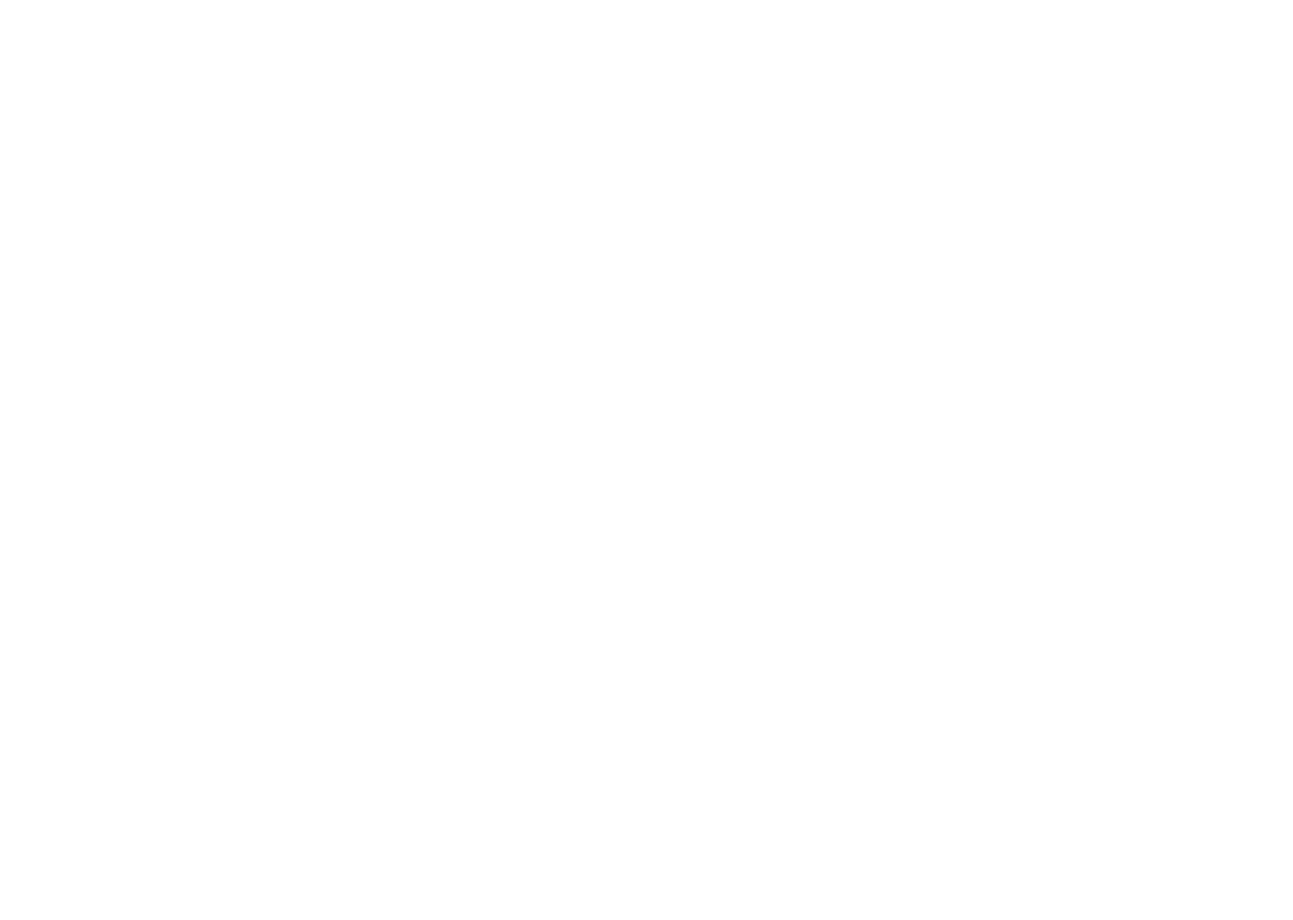
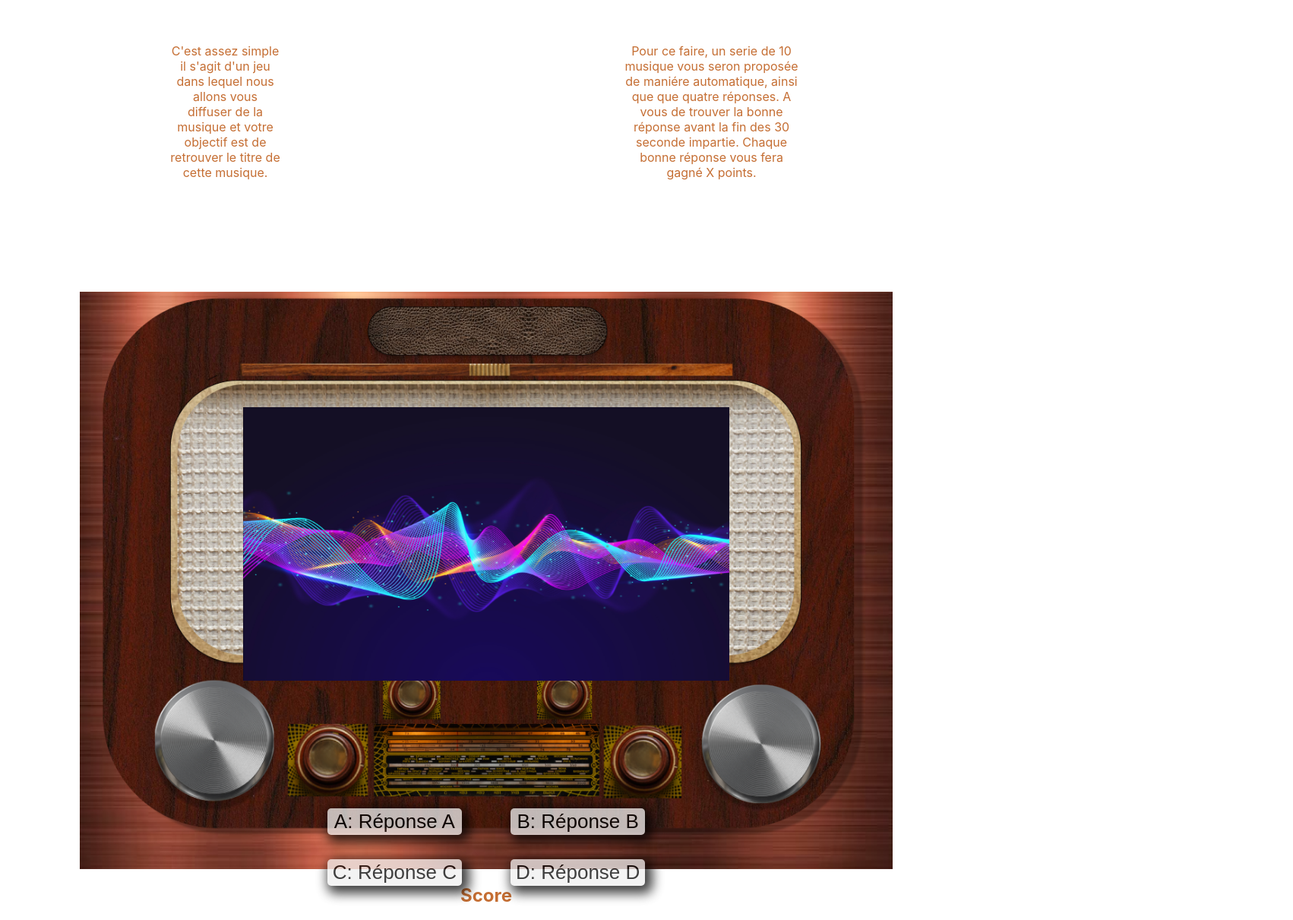
Before and after one commit to WildCodeSchool/2022-09-JS-Lille-project-2-g1-techlegends, a React (Vite) app in the folder frontend/: page / in a window 1280 px wide. Shown: the part 983-2194 px from the top of the page at 76% size, 1702 px wide, since content can reach past the window. Before the commit the page ends 800 px from the top, so only its background shows below. Built offline with nearby package versions, Linux system fonts and the light colour scheme.

Commit message:
Modify import pages

```diff
--- a/frontend/src/App.jsx
+++ b/frontend/src/App.jsx
@@ -1,11 +1,16 @@
-import Home from "./pages/Home/Home";
-
 import "./App.css";
+import Home from "@pages/Home/Home";
+import Rules from "@pages/Rules/Rules";
+import Game from "@pages/Game/Game";
+import Score from "@pages/Score/Score";
 
 function App() {
   return (
     <div className="App">
       <Home />
+      <Rules />
+      <Game />
+      <Score />
     </div>
   );
 }
```
